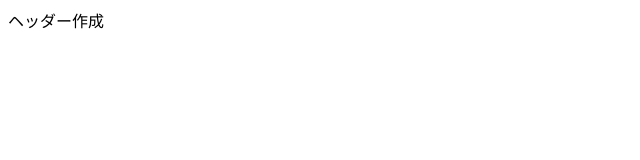
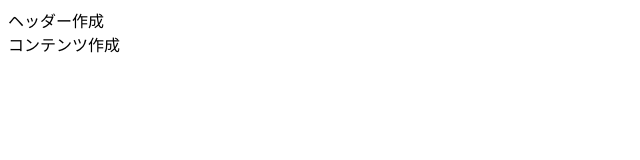
Before and after one commit to kentokawahara/test, a plain HTML site: page index.html in a window 1280 px wide. Shown: the whole page, without its empty margins (0-640 px from the left). Drawn offline with Linux system fonts and the light colour scheme.

Commit message:
コンテンツ作成

```diff
--- a/index.html
+++ b/index.html
@@ -10,5 +10,8 @@
     <header>
         ヘッダー作成
     </header>
+    <main>
+        コンテンツ作成
+    </main>
 </body>
 </html>
```
